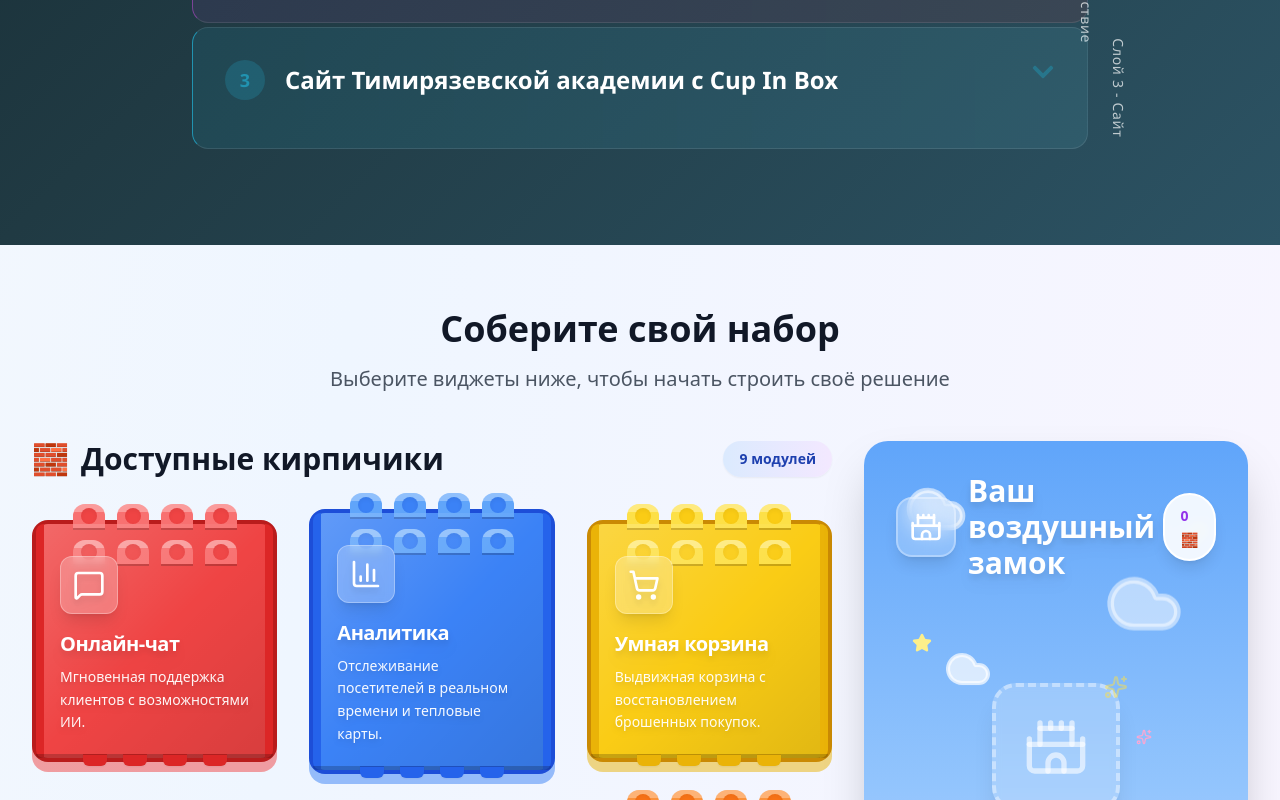
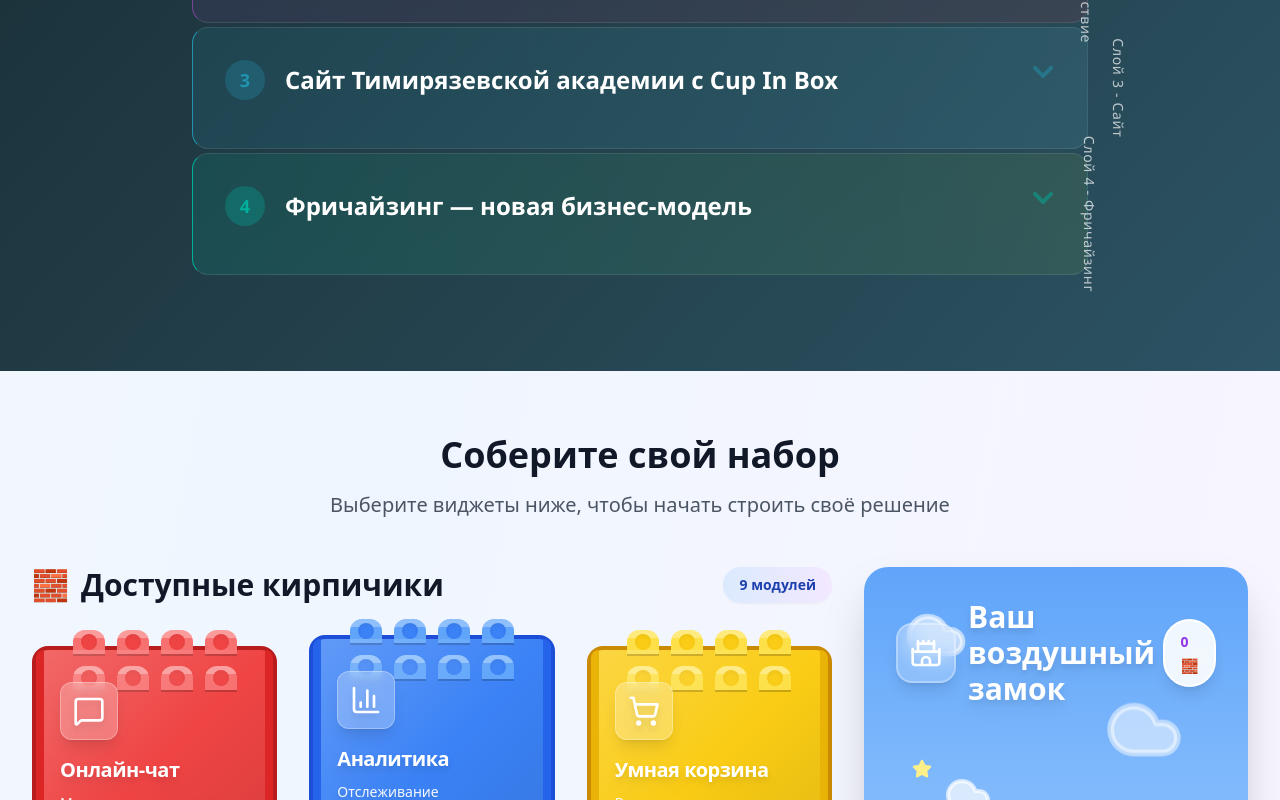
Before and after one commit to FedoseevSM/lego-promo, a React (Vite) app: page / in a window 1280 px wide. Shown: the part 4740-5540 px from the top of the page. Built offline with nearby package versions, Linux system fonts and the light colour scheme.

Commit message:
Update SuccessStoryBurger.jsx

```diff
--- a/src/components/SuccessStoryBurger.jsx
+++ b/src/components/SuccessStoryBurger.jsx
@@ -70,7 +70,29 @@ const SuccessStoryBurger = () => {
           "Обучение сотрудников работе с системой управления контентом"
         ]
       }
+    },
+    {
+    id: 4,
+    number: 4,
+    title: "Фричайзинг — новая бизнес-модель",
+    label: "Слой 4 - Фричайзинг",
+    colorClass: "layer-4",
+    gradient: "from-[#00b09b]/15 to-[#96c93d]/10",
+    borderColor: "border-l-[#00b09b]",
+    numberColor: "bg-[#00b09b]/30 text-[#00b09b]",
+    iconColor: "text-[#00b09b]",
+    description: "Создал инновационную бизнес-модель 'Фричайзинг' для 24-формата, адаптированную под восточное понимание бизнеса. Передаю готовые шаблоны через Open Source, активно веду блог, YouTube-канал, обучающие программы и социальную активность для масштабирования сообщества.",
+    achievement: {
+      title: "Достигнутый результат:",
+      description: "Запущена масштабируемая бизнес-модель Фричайзинг с открытым доступом к шаблонам через Open Source. Создано активное сообщество предпринимателей с растущей аудиторией в блоге и YouTube-канале.",
+      points: [
+        "Разработка уникальной модели Фричайзинг для круглосуточного бизнеса",
+        "Создание и публикация готовых шаблонов через Open Source репозитории",
+        "Активное ведение YouTube-канала и блога с обучающим контентом",
+        "Формирование сообщества фричейзинговых партнеров и масштабирование"
+      ]
     }
+  }
   ];
 
   const handleLayerClick = (index) => {
```
